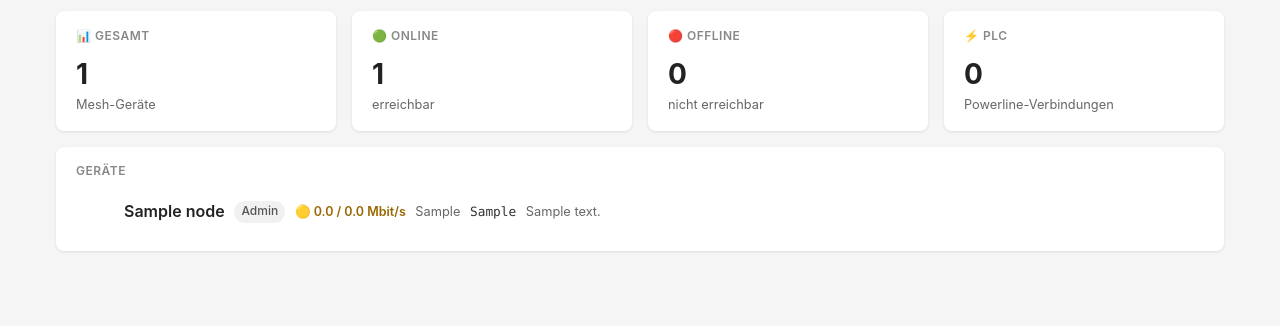
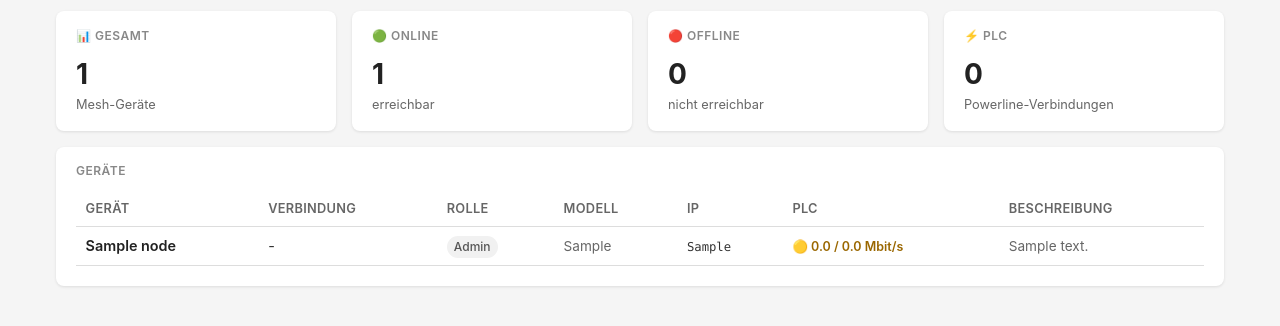
Before and after one commit to skoelle/fritz-lan-dns, a FastAPI app: page /topology in a window 1280 px wide. Shown: the part 147-473 px from the top of the page. Run offline with FastAPI, Linux system fonts and the light colour scheme; tables that the repository leaves empty hold one stand-in row (values such as "Sample post"); parts of the project's set-up code (start-up, migrations or seed data) failed here and were passed over.

Commit message:
Render mesh topology as indented table

```diff
--- a/fritz_lan_dns/web/data.py
+++ b/fritz_lan_dns/web/data.py
@@ -70,14 +70,13 @@ def dashboard(conn: sqlite3.Connection, settings: Settings) -> dict:
     }
 
 
-def _tree_row(node: MeshNode, depth: int, prefix: str, branch: str, is_master: bool) -> dict:
+def _table_row(node: MeshNode, depth: int, is_master: bool) -> dict:
     icon, label, css = connection_meta(node.connection_type)
     plc = plc_display(node.plc_rx_kbps, node.plc_tx_kbps)
     return {
         "depth": depth,
+        "indent": max(0, depth - 1),
         "node": node,
-        "prefix": prefix,
-        "branch": branch,
         "is_master": is_master,
         "role_label": display_role(node.mesh_role),
         "connection_icon": icon,
@@ -117,26 +116,14 @@ def topology(conn: sqlite3.Connection) -> dict:
     rows: list[dict] = []
     visited: set[str] = set()
 
-    def walk(uid: str, depth: int, prefix: str, branch: str, is_master: bool, is_last: bool) -> None:
+    def walk(uid: str, depth: int, is_master: bool) -> None:
         node = by_uid.get(uid)
         if node is None or uid in visited:
             return
         visited.add(uid)
-        rows.append(_tree_row(node, depth, prefix, branch, is_master))
-        child_nodes = [child for child in children.get(uid, []) if child.uid not in visited]
-        for index, child in enumerate(child_nodes):
-            child_last = index == len(child_nodes) - 1
-            child_prefix = prefix + ("   " if is_last else "│  ")
-            if depth == 0:
-                child_prefix = ""
-            walk(
-                child.uid,
-                depth + 1,
-                child_prefix,
-                "└─" if child_last else "├─",
-                False,
-                child_last,
-            )
+        rows.append(_table_row(node, depth, is_master))
+        for child in children.get(uid, []):
+            walk(child.uid, depth + 1, False)
 
     master_uid = next(
         (node.uid for node in nodes if node.mesh_role.lower() == "master"),
@@ -144,7 +131,7 @@ def topology(conn: sqlite3.Connection) -> dict:
     )
     root_uid = master_uid or (nodes[0].uid if nodes else None)
     if root_uid:
-        walk(root_uid, 0, "", "", root_uid == master_uid, True)
+        walk(root_uid, 0, root_uid == master_uid)
 
     offline = [node for node in nodes if not node.online or node.uid not in visited]
     offline.sort(key=lambda node: (node.device_name.lower(), node.uid))
@@ -159,7 +146,7 @@ def topology(conn: sqlite3.Connection) -> dict:
         "latest": latest,
         "rows": rows,
         "offline": offline,
-        "offline_rows": [_tree_row(node, 0, "", "🔴", False) for node in offline],
+        "offline_rows": [_table_row(node, 0, False) for node in offline],
         "online": online,
         "links": links,
         "master": by_uid.get(master_uid) if master_uid else None,
--- a/fritz_lan_dns/web/static/style.css
+++ b/fritz_lan_dns/web/static/style.css
@@ -175,39 +175,18 @@ button:disabled { opacity: 0.6; cursor: wait; }
 .topology-summary { margin-bottom: 1rem; }
 .topology-box { padding-top: 0.9rem; }
 
-.tree-row {
-    display: flex;
-    align-items: flex-start;
-    gap: 0.55rem;
-    padding: 0.45rem 0.25rem;
-    border-bottom: 1px solid #eeeeee;
+.topology-table { min-width: 900px; }
+.topology-table td { vertical-align: middle; }
+.topology-table tbody tr:nth-child(even) { background: #fafafa; }
+.topology-table tbody tr:hover { background: #f0f6ff; }
+.topology-table .device-cell { white-space: nowrap; }
+.device-indent {
+    display: inline-block;
+    padding-left: calc(var(--depth, 0) * 1.2rem);
+    font-weight: 600;
+    color: #222;
 }
-.tree-row:last-child { border-bottom: 0; }
-.tree-row:hover { background: #fafafa; }
-.tree-row.offline { opacity: 0.6; }
-.tree-row.offline .tree-name { color: #777; }
-
-.tree-branch {
-    flex: 0 0 auto;
-    min-width: 2.2rem;
-    color: #b5b5b5;
-    font-family: ui-monospace, SFMono-Regular, Menlo, Consolas, monospace;
-    font-size: 0.9rem;
-    line-height: 1.6;
-    white-space: pre;
-}
-
-.tree-main {
-    display: flex;
-    flex-wrap: wrap;
-    align-items: center;
-    gap: 0.35rem 0.6rem;
-    min-width: 0;
-}
-.tree-name { font-weight: 600; color: #222; }
-.tree-model { color: var(--muted); font-size: 0.8rem; }
-.tree-ip { font-size: 0.8rem; }
-.tree-desc { color: var(--muted); font-size: 0.8rem; }
+.muted-cell { color: var(--muted); font-size: 0.85rem; }
 
 .chip {
     display: inline-flex;
@@ -234,6 +213,4 @@ button:disabled { opacity: 0.6; cursor: wait; }
 @media (max-width: 760px) {
     .stat-grid { grid-template-columns: repeat(2, 1fr); }
     .header { align-items: flex-start; }
-    .tree-branch { min-width: 1.6rem; }
-    .tree-model { display: none; }
 }
--- a/fritz_lan_dns/web/templates/topology.html
+++ b/fritz_lan_dns/web/templates/topology.html
@@ -50,47 +50,81 @@
 
 <div class="box topology-box">
     <div class="box-title">Geräte</div>
-    {% for row in rows %}
-    {% if not row.is_master %}
-    <div class="tree-row{% if not row.node.online %} offline{% endif %}">
-        <span class="tree-branch" aria-hidden="true">{{ row.prefix }}{{ row.branch }}</span>
-        <div class="tree-main">
+    <table class="topology-table">
+        <thead>
+            <tr>
+                <th scope="col">Gerät</th>
+                <th scope="col">Verbindung</th>
+                <th scope="col">Rolle</th>
+                <th scope="col">Modell</th>
+                <th scope="col">IP</th>
+                <th scope="col">PLC</th>
+                <th scope="col">Beschreibung</th>
+            </tr>
+        </thead>
+        <tbody>
+        {% for row in rows if not row.is_master %}
+        <tr class="{% if not row.node.online %}offline{% endif %}">
+            <td class="device-cell">
+                <span class="device-indent" style="--depth: {{ row.indent }}">{{ row.node.device_name }}</span>
+            </td>
+            <td>
                 {% if row.connection_label %}
                 <span class="chip {{ row.connection_class }}">
                     <span aria-hidden="true">{{ row.connection_icon }}</span> {{ row.connection_label }}
                 </span>
-            {% endif %}
-            <span class="tree-name">{{ row.node.device_name }}</span>
-            {% if row.role_label %}<span class="chip role-chip">{{ row.role_label }}</span>{% endif %}
+                {% else %}-{% endif %}
+            </td>
+            <td>{% if row.role_label %}<span class="chip role-chip">{{ row.role_label }}</span>{% endif %}</td>
+            <td class="muted-cell">{{ row.node.device_model or "-" }}</td>
+            <td>{% if row.node.ip %}<code>{{ row.node.ip }}</code>{% else %}-{% endif %}</td>
+            <td>
                 {% if row.plc_label %}
                 <span class="plc {{ row.plc_class }}">
                     <span aria-hidden="true">{{ row.plc_icon }}</span> {{ row.plc_label }}
                 </span>
-            {% endif %}
-            <span class="tree-model">{{ row.node.device_model }}</span>
-            {% if row.node.ip %}<code class="tree-ip">{{ row.node.ip }}</code>{% endif %}
-            {% if row.node.description %}<span class="tree-desc">{{ row.node.description }}</span>{% endif %}
-        </div>
-    </div>
-    {% endif %}
+                {% else %}-{% endif %}
+            </td>
+            <td class="muted-cell">{{ row.node.description or "" }}</td>
+        </tr>
+        {% else %}
+        <tr><td colspan="7" class="empty">Keine weiteren Geräte.</td></tr>
         {% endfor %}
+        </tbody>
+    </table>
 </div>
 
 {% if offline_rows %}
 <div class="box">
-    <div class="box-title">Offline</div>
+    <div class="box-title">🔴 Offline</div>
+    <table class="topology-table">
+        <thead>
+            <tr>
+                <th scope="col">Gerät</th>
+                <th scope="col">Verbindung</th>
+                <th scope="col">Rolle</th>
+                <th scope="col">Modell</th>
+                <th scope="col">IP</th>
+                <th scope="col">PLC</th>
+                <th scope="col">Beschreibung</th>
+            </tr>
+        </thead>
+        <tbody>
         {% for row in offline_rows %}
-    <div class="tree-row offline">
-        <span class="tree-branch" aria-hidden="true">{{ row.prefix }}{{ row.branch }}</span>
-        <div class="tree-main">
-            <span class="tree-name">{{ row.node.device_name }}</span>
-            {% if row.role_label %}<span class="chip role-chip">{{ row.role_label }}</span>{% endif %}
-            <span class="tree-model">{{ row.node.device_model }}</span>
-            {% if row.node.ip %}<code class="tree-ip">{{ row.node.ip }}</code>{% endif %}
-            {% if row.node.description %}<span class="tree-desc">{{ row.node.description }}</span>{% endif %}
-        </div>
-    </div>
+        <tr class="offline">
+            <td class="device-cell">
+                <span class="device-indent" style="--depth: {{ row.indent }}">{{ row.node.device_name }}</span>
+            </td>
+            <td>-</td>
+            <td>{% if row.role_label %}<span class="chip role-chip">{{ row.role_label }}</span>{% endif %}</td>
+            <td class="muted-cell">{{ row.node.device_model or "-" }}</td>
+            <td>{% if row.node.ip %}<code>{{ row.node.ip }}</code>{% else %}-{% endif %}</td>
+            <td>-</td>
+            <td class="muted-cell">{{ row.node.description or "" }}</td>
+        </tr>
         {% endfor %}
+        </tbody>
+    </table>
 </div>
 {% endif %}
 {% endif %}
```
Also changed, not shown: tests/test_db.py (+5 -2 lines). Lines whose indentation alone changed are shown as unchanged.
